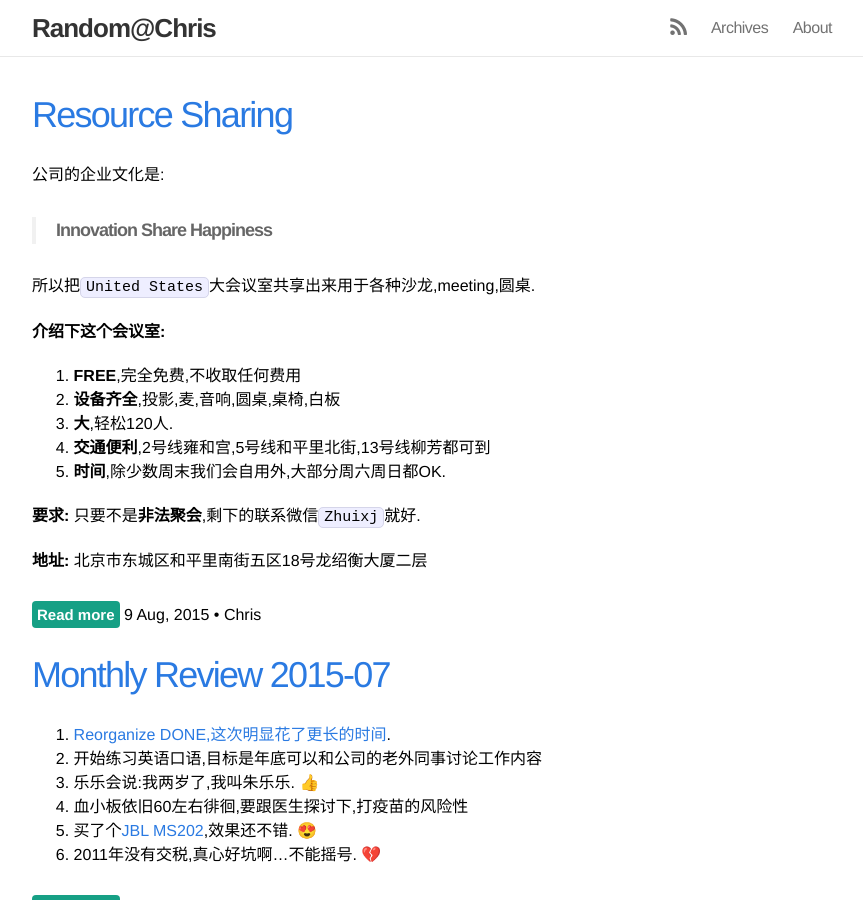
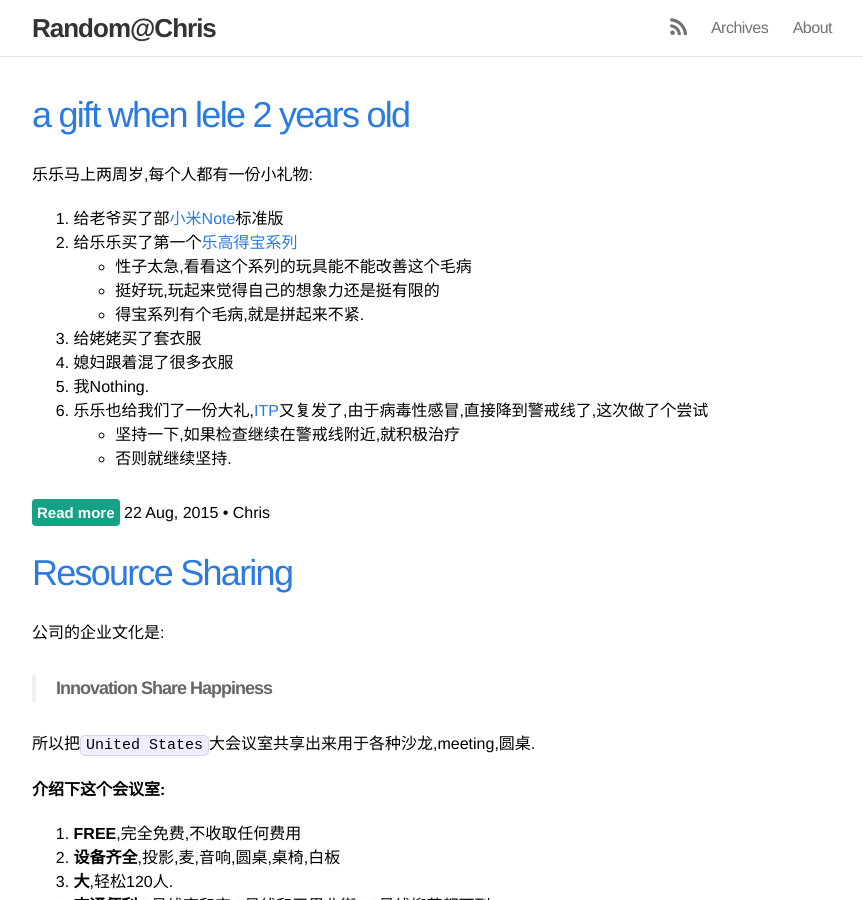
Before and after one commit to zhuixinjian/zhuixinjian.github.io, a Jekyll site: the page built from index.html, in a window 1280 px wide and 900 px high. Shown: the whole window, without its empty margins (208-1071 px from the left). Built offline with Jekyll 4.4.1, drawn with Linux system fonts in a browser that asks for light colours; nearby versions of some CDN libraries; emoji names are drawn with the system emoji font; Markdown is read by kramdown in place of the engine named in the settings; the list of posts is cut into pages by our own code.

Commit message:
lele 2 years old

```diff
--- a/_includes/footer.html
+++ b/_includes/footer.html
@@ -20,6 +20,13 @@
             <i class="fa fa-list-ul"></i>
             </span>
             Category</a>
+        </li>
+        <li>
+          <a href="{{ "/friends/" | prepend: site.baseurl }}">
+            <span class="icon">
+            <i class="fa fa-list-ul"></i>
+            </span>
+            Friends</a>
         </li>
       </ul>
     </div>
--- /dev/null
+++ b/_posts/2015-08-22-a-gift-when-lele-2-years-old.markdown
@@ -0,0 +1,28 @@
+---
+layout: post
+title: a gift when lele 2 years old
+category: lele
+tags: ['ITP','乐高','小米Note']
+published: True
+comments: True
+
+---
+
+乐乐马上两周岁,每个人都有一份小礼物:
+
+1. 给老爷买了部[小米Note][1]标准版
+2. 给乐乐买了第一个[乐高得宝系列][2]
+	- 性子太急,看看这个系列的玩具能不能改善这个毛病
+	- 挺好玩,玩起来觉得自己的想象力还是挺有限的
+	- 得宝系列有个毛病,就是拼起来不紧.
+3. 给姥姥买了套衣服
+4. 媳妇跟着混了很多衣服
+5. 我Nothing.
+6. 乐乐也给我们了一份大礼,[ITP][3]又复发了,由于病毒性感冒,直接降到警戒线了,这次做了个尝试
+	- 坚持一下,如果检查继续在警戒线附近,就积极治疗
+	- 否则就继续坚持.
+
+
+[1]:http://www.mi.com/minote/
+[2]:http://item.jd.com/808495.html
+[3]:https://zh.wikipedia.org/wiki/%E7%89%B9%E5%8F%91%E6%80%A7%E8%A1%80%E5%B0%8F%E6%9D%BF%E5%87%8F%E5%B0%91%E6%80%A7%E7%B4%AB%E7%99%9C
```
Also changed, not shown: friends.md (added, +14 -0 lines).
